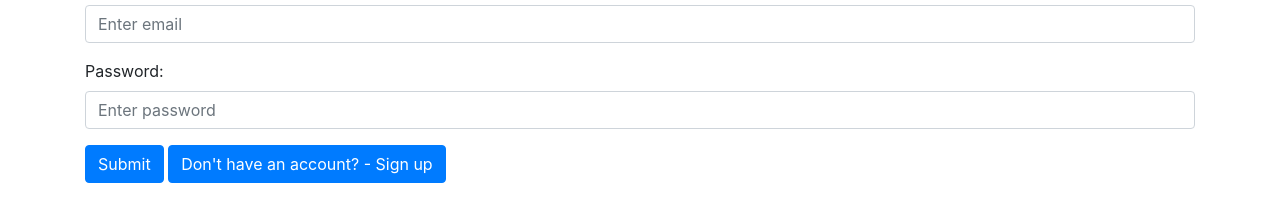
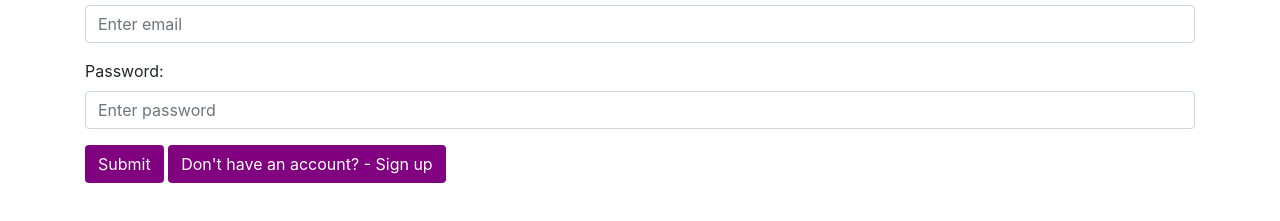
Before and after one commit to witseie-elen4010/2023-group-lab-004, a website: page views/login.html in a window 1280 px wide. Shown: the part 73-294 px from the top of the page. Drawn offline with nearby package versions, Linux system fonts and the light colour scheme; files whose address does not match are found by name.

Commit message:
login styled

```diff
--- a/views/login.html
+++ b/views/login.html
@@ -9,6 +9,12 @@
     <script src="https://cdnjs.cloudflare.com/ajax/libs/popper.js/1.16.0/umd/popper.min.js"></script>
     <script src="https://maxcdn.bootstrapcdn.com/bootstrap/4.5.2/js/bootstrap.min.js"></script>
     <script defer src = "/cdn/clientScripts/login.js"></script>
+    <style>
+        .btn-purple {
+            background-color: purple;
+            color: white;
+        }
+    </style>
 </head>
 <body>
 <div id="div" class="container">
@@ -21,8 +27,8 @@
             <label for="pwd">Password:</label>
             <input type="password" class="form-control" id="pwd" placeholder="Enter password" name="pwd">
         </div>
-        <button type="submit" class="btn btn-primary" onclick="checkLogin()">Submit</button>
-        <button type="submit" class="btn btn-primary" onclick="loadSignUp()">Don't have an account? - Sign up</button>
+        <button type="submit" class="btn btn-purple" onclick="checkLogin()">Submit</button>
+        <button type="submit" class="btn btn-purple" onclick="loadSignUp()">Don't have an account? - Sign up</button>
 </div>
 </body>
 </html>
```
